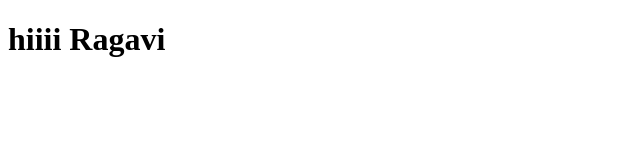
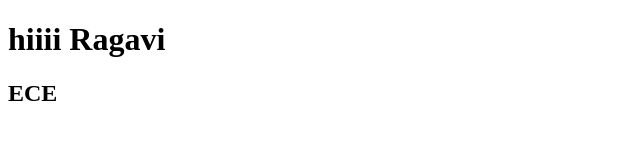
Before and after one commit to Ragavi17/MERN, a plain HTML site: page index.html in a window 1280 px wide. Shown: the full height of the page, 0-640 px from the left. Drawn offline with Linux system fonts and the light colour scheme.

Commit message:
Update index.html

```diff
--- a/index.html
+++ b/index.html
@@ -1,2 +1,3 @@
 <!DOCTYPE html>
 <h1>hiiii Ragavi</h1>
+<h2>ECE</h2>
```
